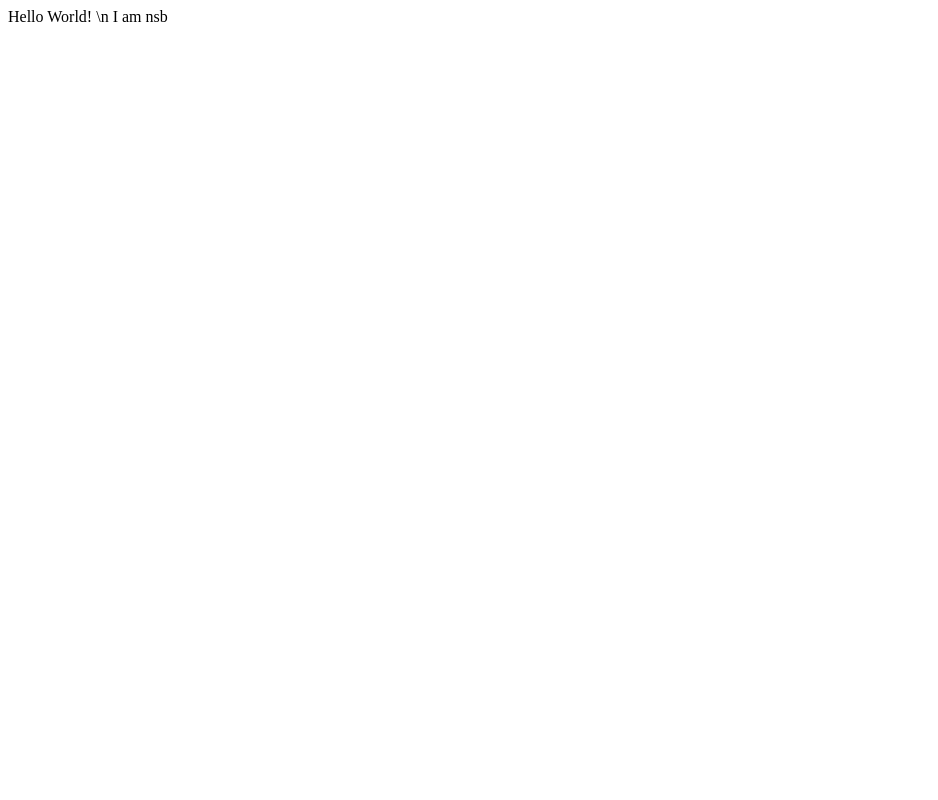
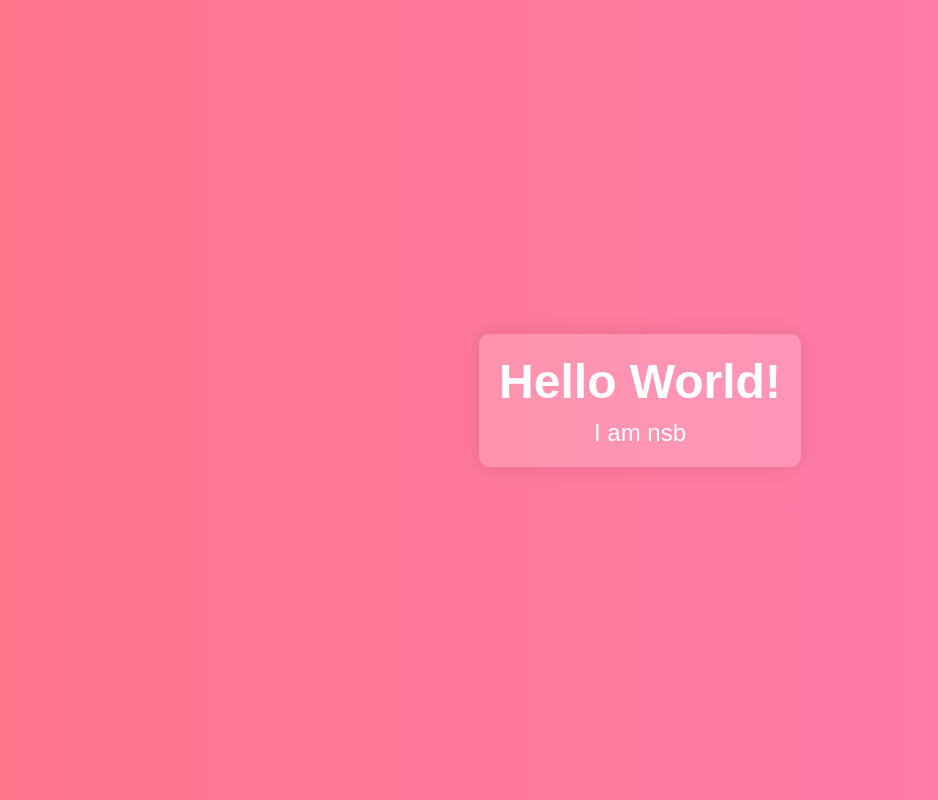
Before and after one commit to stalinbabu28/nsb, a plain HTML site: page index.html in a window 1280 px wide. Shown: the whole page, without its empty margins (0-938 px from the left). Drawn offline with Linux system fonts and the light colour scheme.

Commit message:
Update index.html

```diff
--- a/index.html
+++ b/index.html
@@ -1,2 +1,41 @@
-Hello World! \n
-I am nsb
+<!DOCTYPE html>
+<html lang="en">
+<head>
+    <meta charset="UTF-8">
+    <meta name="viewport" content="width=device-width, initial-scale=1.0">
+    <title>Hello World</title>
+    <style>
+        body {
+            font-family: 'Arial', sans-serif;
+            display: flex;
+            justify-content: center;
+            align-items: center;
+            height: 100vh;
+            margin: 0;
+            background: linear-gradient(to right, #ff758c, #ff7eb3);
+            color: #fff;
+        }
+        .container {
+            text-align: center;
+            background: rgba(255, 255, 255, 0.2);
+            padding: 20px;
+            border-radius: 10px;
+            box-shadow: 0 0 20px rgba(0, 0, 0, 0.1);
+        }
+        h1 {
+            font-size: 3em;
+            margin: 0;
+        }
+        p {
+            font-size: 1.5em;
+            margin: 10px 0 0;
+        }
+    </style>
+</head>
+<body>
+    <div class="container">
+        <h1>Hello World!</h1>
+        <p>I am nsb</p>
+    </div>
+</body>
+</html>
```
